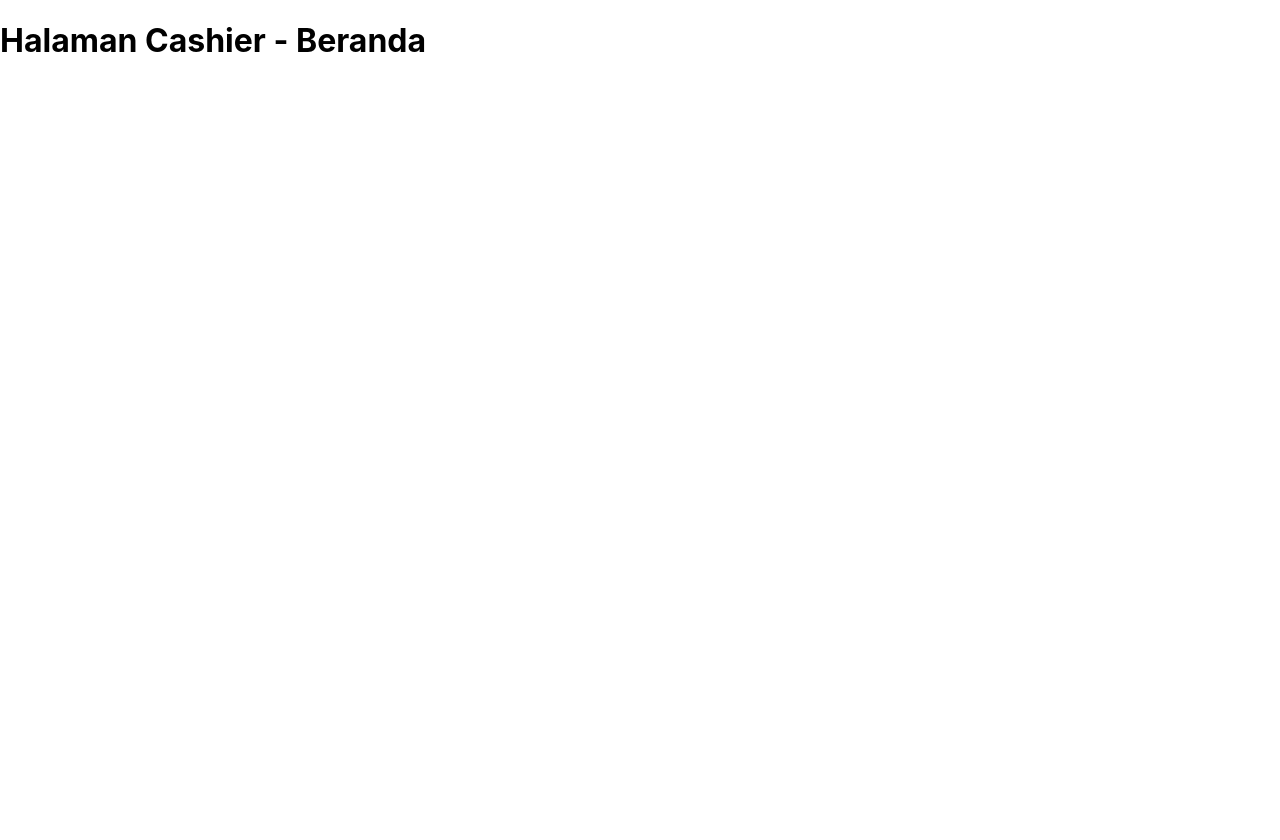
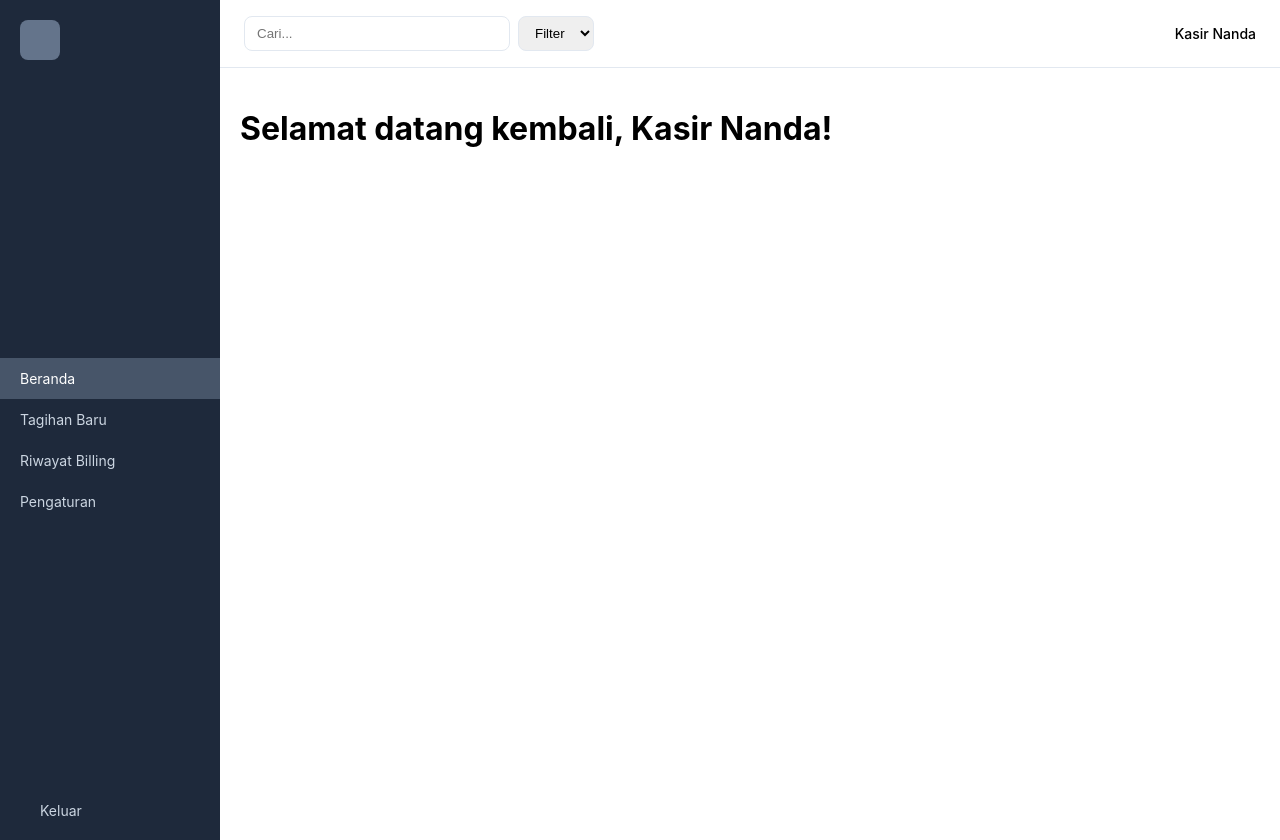
Before and after one commit to amgydala/klinik-pwebj, a React (Create React App) app: page /cashier/beranda in a window 1280 px wide. Before the commit the page ends 800 px from the top, so only its background shows below. Built offline with nearby package versions, Linux system fonts and the light colour scheme.

Commit message:
Sidebar & Header

```diff
--- a/src/App.js
+++ b/src/App.js
@@ -1,11 +1,14 @@
-import { BrowserRouter, Routes, Route } from "react-router-dom";
+import { BrowserRouter, Routes, Route, Navigate } from "react-router-dom";
 import CashierBeranda from "./pages/Cashier/Beranda";
+import ApotekerBeranda from "./pages/Apoteker/Beranda";
 
 function App() {
   return (
     <BrowserRouter>
       <Routes>
+        <Route path="/" element={<Navigate to="/cashier/beranda" />} />
         <Route path="/cashier/beranda" element={<CashierBeranda />} />
+        <Route path="/apoteker/beranda" element={<ApotekerBeranda />} />
       </Routes>
     </BrowserRouter>
   );
--- /dev/null
+++ b/src/components/Header.css
@@ -0,0 +1,31 @@
+.header {
+  display: flex;
+  justify-content: space-between;
+  align-items: center;
+  padding: 16px 24px;
+  background-color: #ffffff;
+  border-bottom: 1px solid #e2e8f0;
+}
+
+.header-search {
+  display: flex;
+  gap: 8px;
+}
+
+.header-search input {
+  padding: 8px 12px;
+  border: 1px solid #e2e8f0;
+  border-radius: 8px;
+  width: 240px;
+}
+
+.header-search select {
+  padding: 8px 12px;
+  border: 1px solid #e2e8f0;
+  border-radius: 8px;
+}
+
+.header-user {
+  font-size: 14px;
+  font-weight: 500;
+}
--- /dev/null
+++ b/src/components/Header.jsx
@@ -0,0 +1,19 @@
+import "./Header.css";
+
+function Header({ userName }) {
+  return (
+    <div className="header">
+      <div className="header-search">
+        <input type="text" placeholder="Cari..." />
+        <select>
+          <option>Filter</option>
+        </select>
+      </div>
+      <div className="header-user">
+        <span>{userName}</span>
+      </div>
+    </div>
+  );
+}
+
+export default Header;
--- /dev/null
+++ b/src/components/Sidebar.css
@@ -0,0 +1,45 @@
+.sidebar {
+  width: 220px;
+  height: 100vh;
+  background-color: #1e293b;
+  display: flex;
+  flex-direction: column;
+  justify-content: space-between;
+  padding: 20px 0;
+}
+
+.sidebar-logo {
+  padding: 0 20px 20px 20px;
+}
+
+.logo-placeholder {
+  width: 40px;
+  height: 40px;
+  background-color: #64748b;
+  border-radius: 8px;
+}
+
+.sidebar-menu {
+  display: flex;
+  flex-direction: column;
+}
+
+.sidebar-item {
+  padding: 12px 20px;
+  color: #cbd5e1;
+  text-decoration: none;
+  font-size: 14px;
+}
+
+.sidebar-item:hover {
+  background-color: #334155;
+}
+
+.sidebar-item.active {
+  background-color: #475569;
+  color: white;
+}
+
+.sidebar-footer {
+  padding: 0 20px;
+}
--- /dev/null
+++ b/src/components/Sidebar.jsx
@@ -0,0 +1,36 @@
+import { Link, useLocation } from "react-router-dom";
+import "./Sidebar.css";
+
+function Sidebar({ menuItems }) {
+  const location = useLocation();
+
+  return (
+    <div className="sidebar">
+      <div className="sidebar-logo">
+        <div className="logo-placeholder"></div>
+      </div>
+
+      <div className="sidebar-menu">
+        {menuItems.map((item) => (
+          <Link
+            key={item.path}
+            to={item.path}
+            className={`sidebar-item ${
+              location.pathname === item.path ? "active" : ""
+            }`}
+          >
+            {item.label}
+          </Link>
+        ))}
+      </div>
+
+      <div className="sidebar-footer">
+        <Link to="/login" className="sidebar-item">
+          Keluar
+        </Link>
+      </div>
+    </div>
+  );
+}
+
+export default Sidebar;
--- /dev/null
+++ b/src/pages/Apoteker/Beranda.jsx
@@ -0,0 +1,26 @@
+import Sidebar from "../../components/Sidebar";
+import Header from "../../components/Header";
+
+const apotekerMenu = [
+  { path: "/apoteker/beranda", label: "Beranda" },
+  { path: "/apoteker/inventaris-obat", label: "Inventaris Obat" },
+  { path: "/apoteker/resep-masuk", label: "Resep Masuk" },
+  { path: "/apoteker/riwayat-transaksi", label: "Riwayat Transaksi" },
+  { path: "/apoteker/pengaturan", label: "Pengaturan" },
+];
+
+function Beranda() {
+  return (
+    <div style={{ display: "flex" }}>
+      <Sidebar menuItems={apotekerMenu} />
+      <div style={{ flex: 1 }}>
+        <Header userName="Apoteker Sinta" />
+        <div style={{ padding: "20px" }}>
+          <h1>Selamat datang kembali, APOTEKER SINTA!</h1>
+        </div>
+      </div>
+    </div>
+  );
+}
+
+export default Beranda;
--- a/src/pages/Cashier/Beranda.jsx
+++ b/src/pages/Cashier/Beranda.jsx
@@ -1,7 +1,23 @@
+import Sidebar from "../../components/Sidebar";
+import Header from "../../components/Header";
+
+const cashierMenu = [
+  { path: "/cashier/beranda", label: "Beranda" },
+  { path: "/cashier/tagihan-baru", label: "Tagihan Baru" },
+  { path: "/cashier/riwayat-billing", label: "Riwayat Billing" },
+  { path: "/cashier/pengaturan", label: "Pengaturan" },
+];
+
 function Beranda() {
   return (
-    <div>
-      <h1>Halaman Cashier - Beranda</h1>
+    <div style={{ display: "flex" }}>
+      <Sidebar menuItems={cashierMenu} />
+      <div style={{ flex: 1}}>
+        <Header userName="Kasir Nanda" />
+        <div style={{padding: "20px" }}>
+            <h1>Selamat datang kembali, Kasir Nanda!</h1>
+        </div>
+      </div>
     </div>
   );
 }
```
Also changed, not shown: src/pages/Apoteker/InventarisObat.jsx (added), src/pages/Apoteker/ResepMasuk.jsx (added), src/pages/Apoteker/RiwayatTransaksi.jsx (added), src/pages/Cashier/TagihanBaru.jsx (added).
